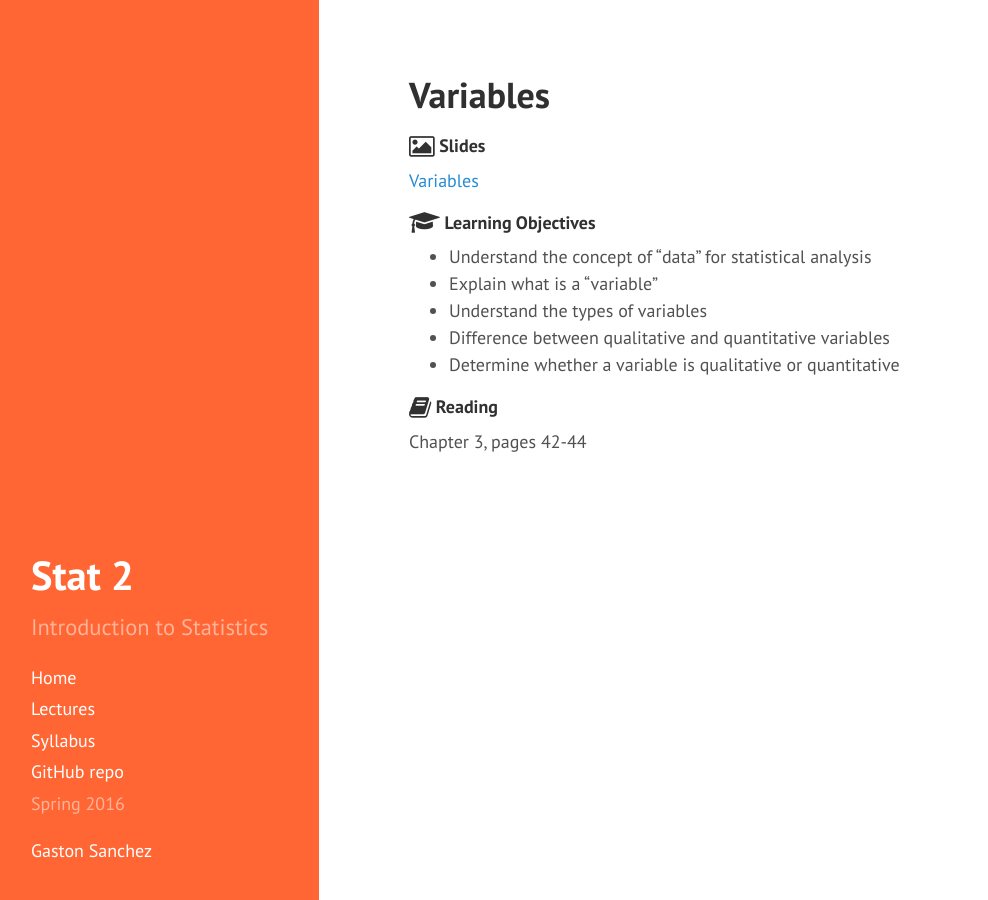
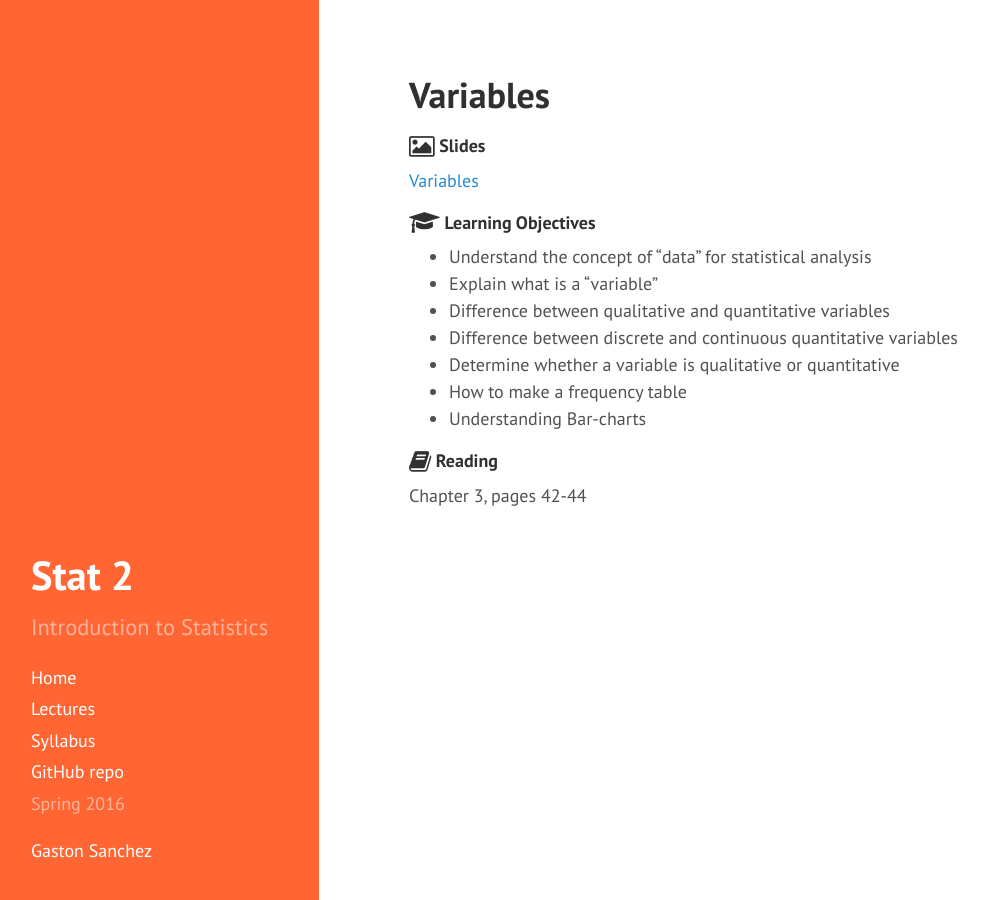
Before and after one commit to gastonstat/relic-stat2, a Jekyll site: the page built from lectures/02-variables.md, in a window 1280 px wide. Shown: the whole page, without its empty margins (5-993 px from the left). Built offline with Jekyll 4.4.1, drawn with Linux system fonts in a browser that asks for light colours; nearby versions of some CDN libraries; Markdown is read by kramdown in place of the engine named in the settings.

Commit message:
update learning objectives in lecture 2

```diff
--- a/lectures/02-variables.md
+++ b/lectures/02-variables.md
@@ -18,10 +18,11 @@ title: "Variables"
 
 - Understand the concept of "data" for statistical analysis
 - Explain what is a "variable"
-- Understand the types of variables
 - Difference between qualitative and quantitative variables
+- Difference between discrete and continuous quantitative variables
 - Determine whether a variable is qualitative or quantitative
-
+- How to make a frequency table
+- Understanding Bar-charts
 
 <h4>
 	<span class="fa fa-book fa-lg main-list-item-icon"></span>
```
